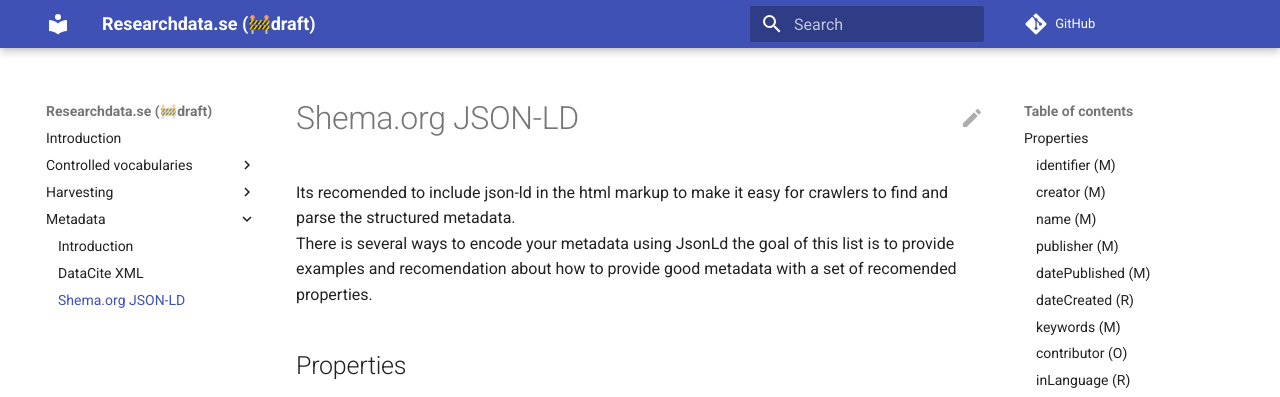
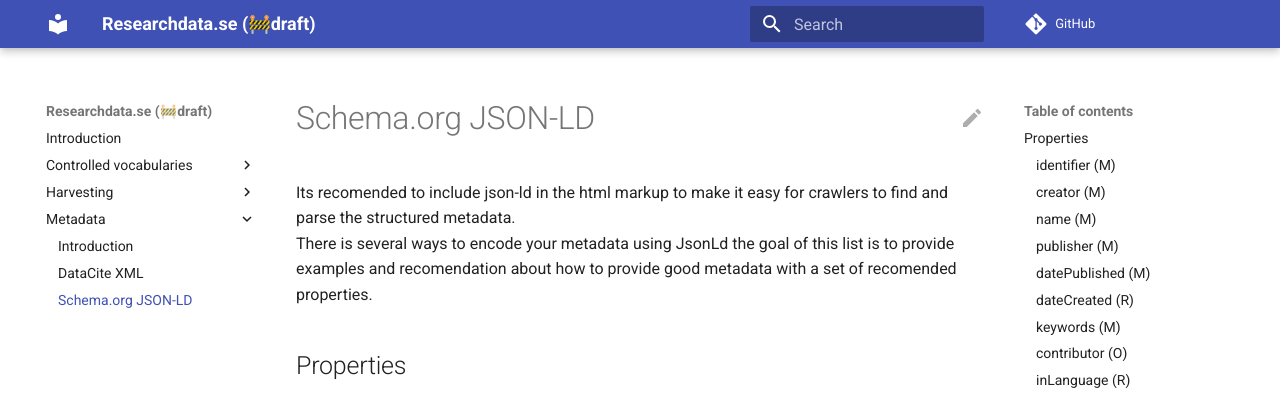
Before and after one commit to researchdata-se/docs.researchdata.se, an MkDocs documentation site: the page built from docs/metadata/schema-org-json-ld.md, in a window 1280 px wide and 900 px high. Shown: the top 397 px of the window. Built offline with MkDocs 1.6.1 and Material for MkDocs 9.7.7, drawn with Linux system fonts in a browser that asks for light colours; comment, search, counter and statistics services are not loaded; some of the changed text lies outside the part shown.

Commit message:
fix spellning schema.org

```diff
--- a/docs/metadata/schema-org-json-ld.md
+++ b/docs/metadata/schema-org-json-ld.md
@@ -1,4 +1,4 @@
-# Shema.org JSON-LD
+# Schema.org JSON-LD
 
 Its recomended to include json-ld in the html markup to make it easy for crawlers to find and parse the structured metadata.
 There is several ways to encode your metadata using JsonLd the goal of this list is to provide examples and recomendation about how to provide good metadata with a set of recomended properties.
@@ -398,6 +398,6 @@ Describes the variables in the dataset.
 
 ## References
 
-- [Shema.org/Dataset](https://schema.org/Dataset)
+- [Schema.org/Dataset](https://schema.org/Dataset)
 - [Schema.org validator](https://validator.schema.org)
 - [Google Dataset structured data](https://developers.google.com/search/docs/appearance/structured-data/dataset)
```
Also changed, not shown: docs/metadata/datacite-xml.md (+1 -1 lines).
